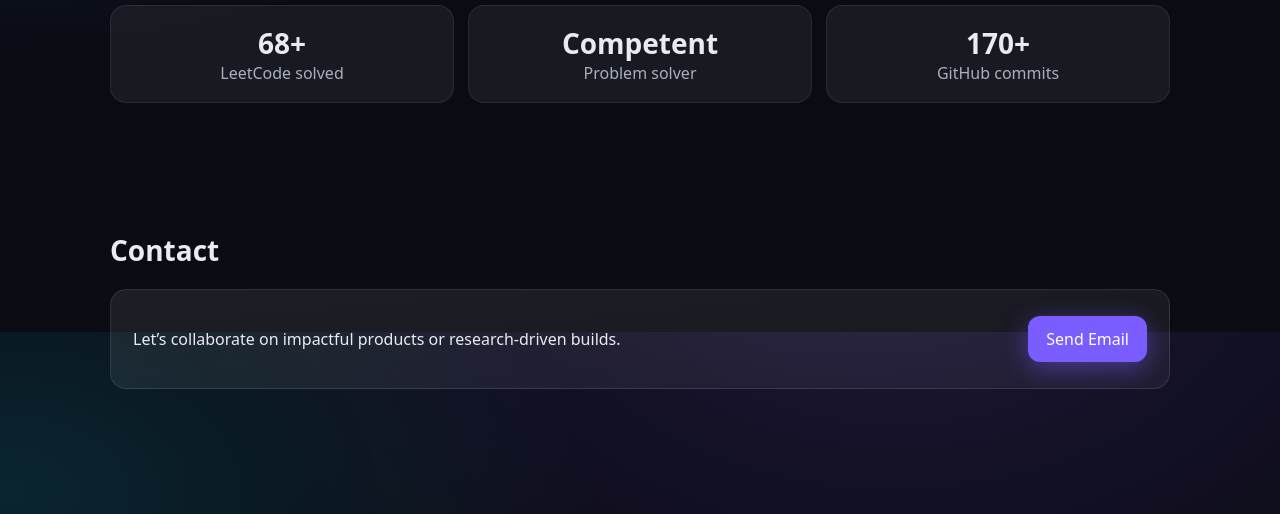
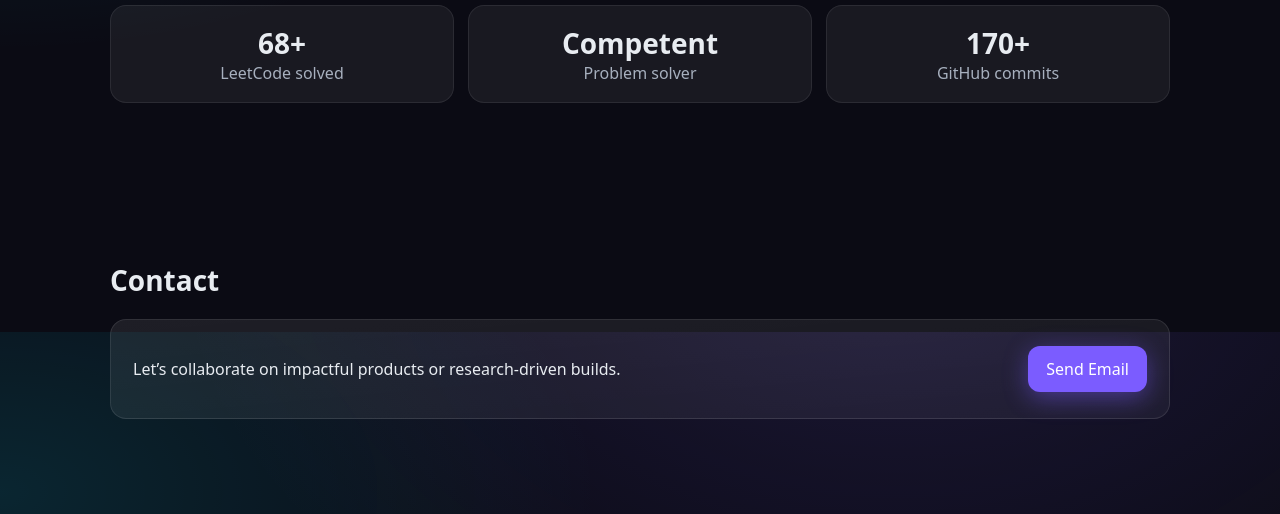
Before and after one commit to anisul770/AnisulHaque, a plain HTML site: page index.html in a window 1280 px wide. Shown: the part 1268-1782 px from the top of the page. Drawn offline with Linux system fonts and the light colour scheme.

```diff
--- a/index.html
+++ b/index.html
@@ -129,7 +129,7 @@
             </p>
         </section>
 
-        <section id="contact" class="section">
+        <section id="contact" class="section" style="margin-top: 30px;">
             <h2 class="section-title reveal">Contact</h2>
             <div class="contact-card reveal">
                 <p>Let’s collaborate on impactful products or research‑driven builds.</p>
```
